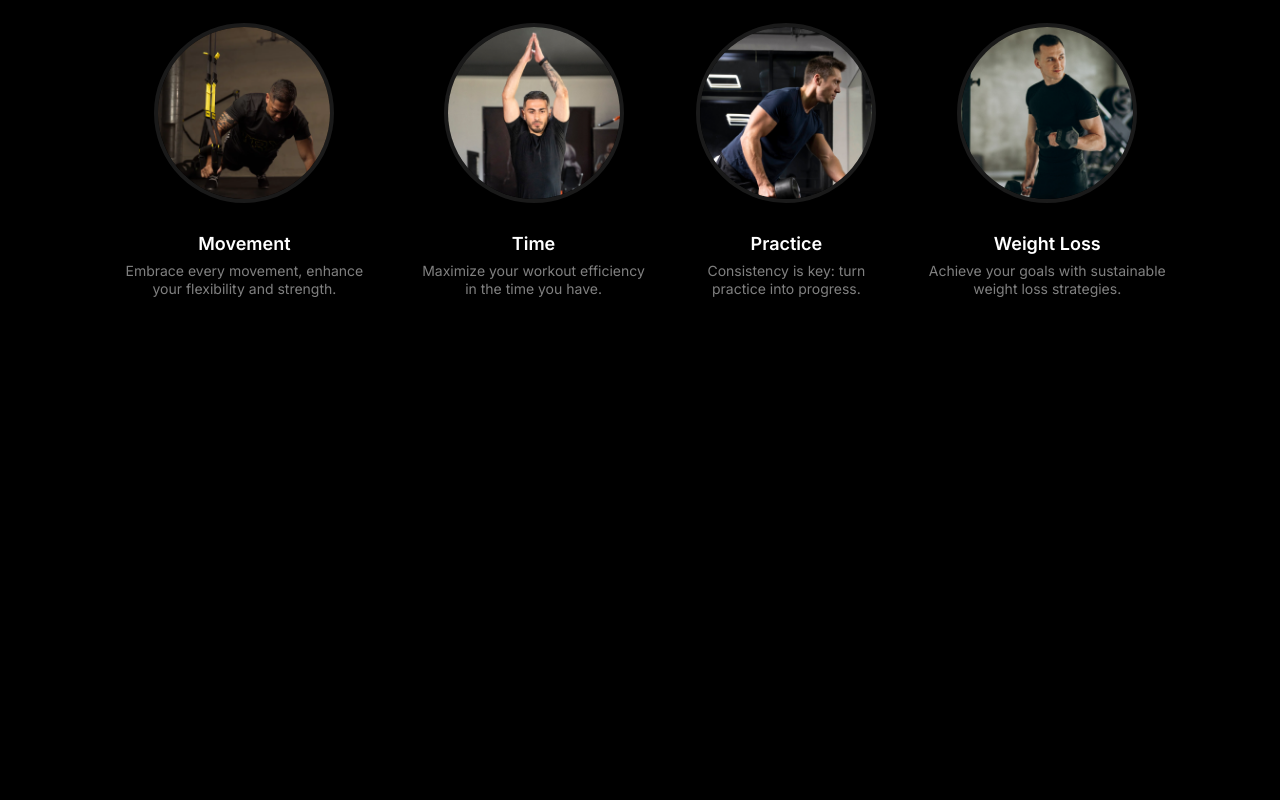
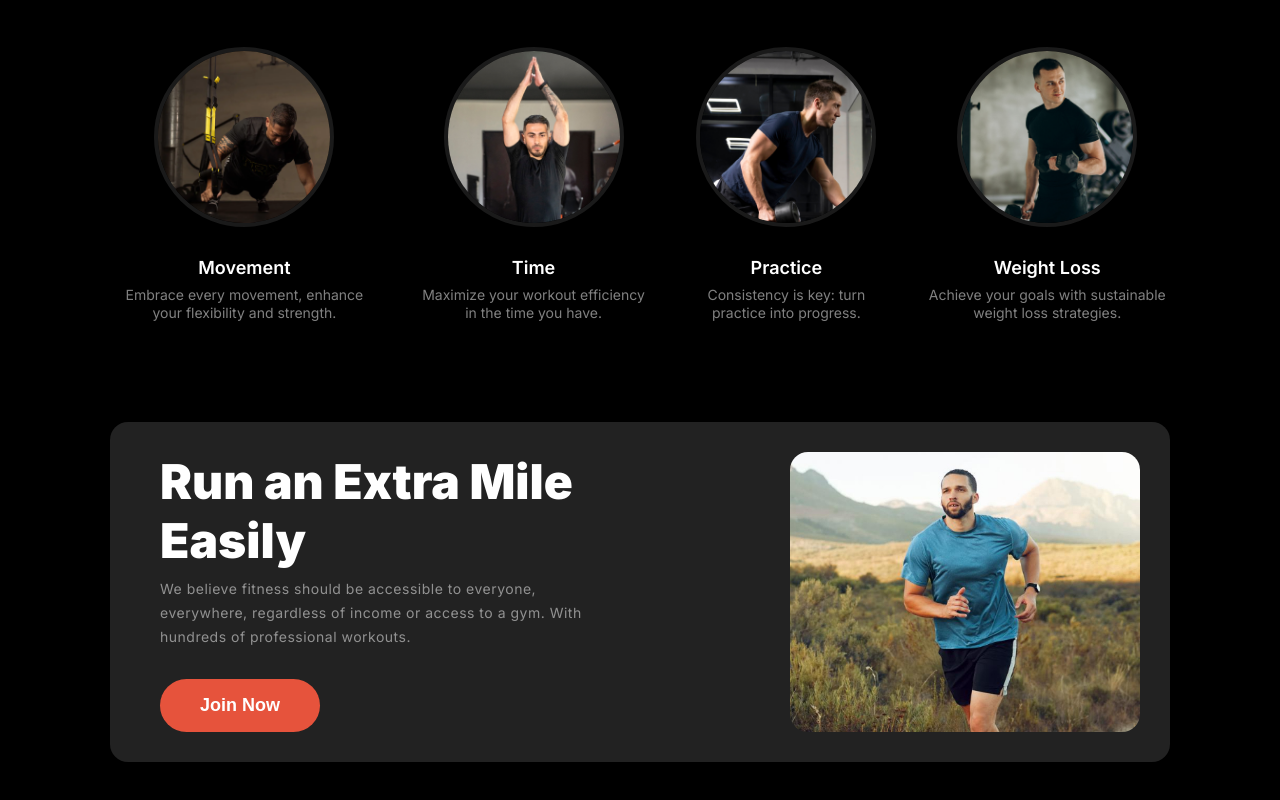
Before and after one commit to sourav785/ph_assignment_2, a plain HTML site: page index.html in a window 1280 px wide. Shown: the part 1084-1884 px from the top of the page. Before the commit the page ends 1482 px from the top, so only its background shows below. Drawn offline with Linux system fonts and the light colour scheme.

Commit message:
run-extra-mile-easily-section-completed

```diff
--- a/index.html
+++ b/index.html
@@ -11,7 +11,12 @@
       <!-- navigation-bar-section -->
       <nav class="navbar">
         <h3 class="logo brand-name orangy-red">Fitness</h3>
-        <i class="hamburger"></i>
+        <a href="#"
+          ><img
+            class="hamburger"
+            src="./images/hamburger.png"
+            alt="three horizontal line"
+        /></a>
         <ul class="menu">
           <li><a href="#">Home</a></li>
           <li><a href="#">Service</a></li>
@@ -19,6 +24,7 @@
           <li><a href="#">About</a></li>
         </ul>
       </nav>
+
       <!-- hero-section -->
       <!-- banner-section -->
       <section class="banner container">
@@ -130,6 +136,20 @@
             </div>
           </div>
         </article>
+
+        <!-- run-extra-mile-easily-section -->
+        <article class="run-extra bg-color">
+          <div class="texts">
+            <h2 class="section-heading">Run an Extra Mile Easily</h2>
+            <p class="section-desc">
+              We believe fitness should be accessible to everyone, everywhere,
+              regardless of income or access to a gym. With hundreds of
+              professional workouts.
+            </p>
+            <button class="primary-btn">Join Now</button>
+          </div>
+          <div class="image-section"></div>
+        </article>
       </section>
     </main>
   </body>
--- a/styles/style.css
+++ b/styles/style.css
@@ -151,7 +151,7 @@ body {
   font-size: 16px;
   font-weight: 400;
 }
-/* change-your-habits-section */
+/* change-your-habits-section-styles */
 section {
   margin: 100px 0px;
 }
@@ -197,6 +197,39 @@ section {
   line-height: 18px;
 }
 
+/* run-extra-mile-easily-section-styles */
+.run-extra {
+  margin-top: 100px;
+  border-radius: 18px;
+  padding: 30px 30px 30px 50px;
+  background: rgb(34, 34, 34);
+  display: flex;
+  gap: 190px;
+  justify-content: space-between;
+}
+.run-extra > .texts {
+  margin: 0;
+  max-width: 27.5rem;
+  display: flex;
+  flex-direction: column;
+  align-items: flex-start;
+  justify-content: space-between;
+  text-align: left;
+}
+.run-extra .section-heading {
+  text-align: left;
+  margin: 0;
+}
+.image-section {
+  max-width: 45%;
+  min-width: 350px;
+  height: 280px;
+  background-image: url(../images/run.jpg);
+  background-size: 300%;
+  background-position: 70% 34%;
+  border-radius: 18px;
+}
+
 /* shared-section-styles */
 .orangy-red {
   color: #e6533c;
@@ -221,6 +254,7 @@ section {
   font-weight: 400;
   line-height: 24px;
   letter-spacing: 0.5px;
+  margin-bottom: 24px;
 }
 
 /* media-queries-section-styles */
@@ -236,6 +270,7 @@ section {
     display: block;
     color: white;
     font-size: 30px;
+    cursor: pointer;
   }
   .banner {
     margin: 0;
@@ -283,4 +318,20 @@ section {
   .schedule-habits {
     flex-direction: column;
   }
+  .run-extra {
+    margin-top: 66px;
+    flex-direction: column;
+    gap: 30px;
+  }
+  .texts .section-heading {
+    font-size: 32px;
+  }
+  .image-section {
+    max-width: 100%;
+    min-width: 100%;
+  }
+  .primary-btn {
+    max-width: 100%;
+    min-width: 100%;
+  }
 }
```
Also changed, not shown: images/hamburger.png (added), 2 other files.
